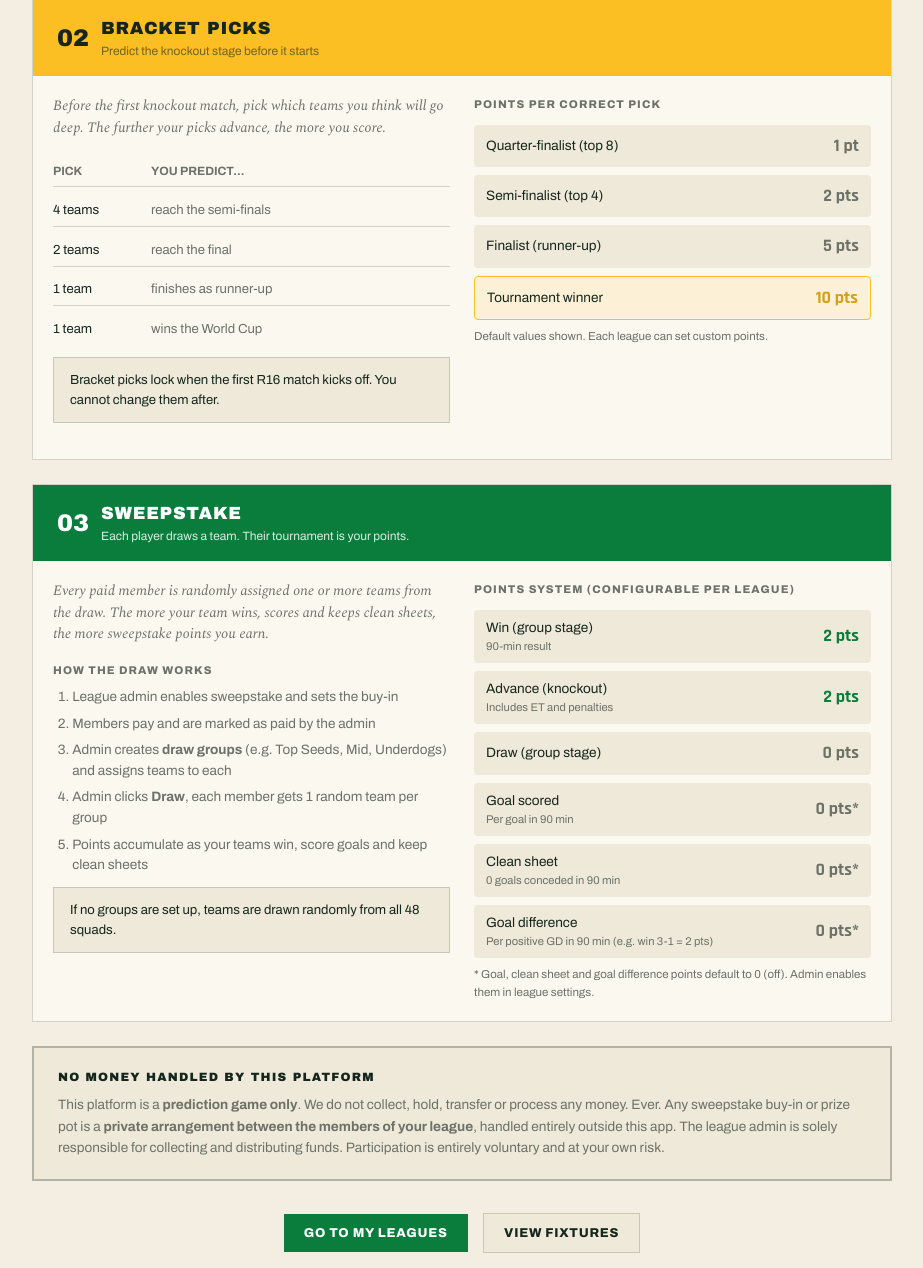
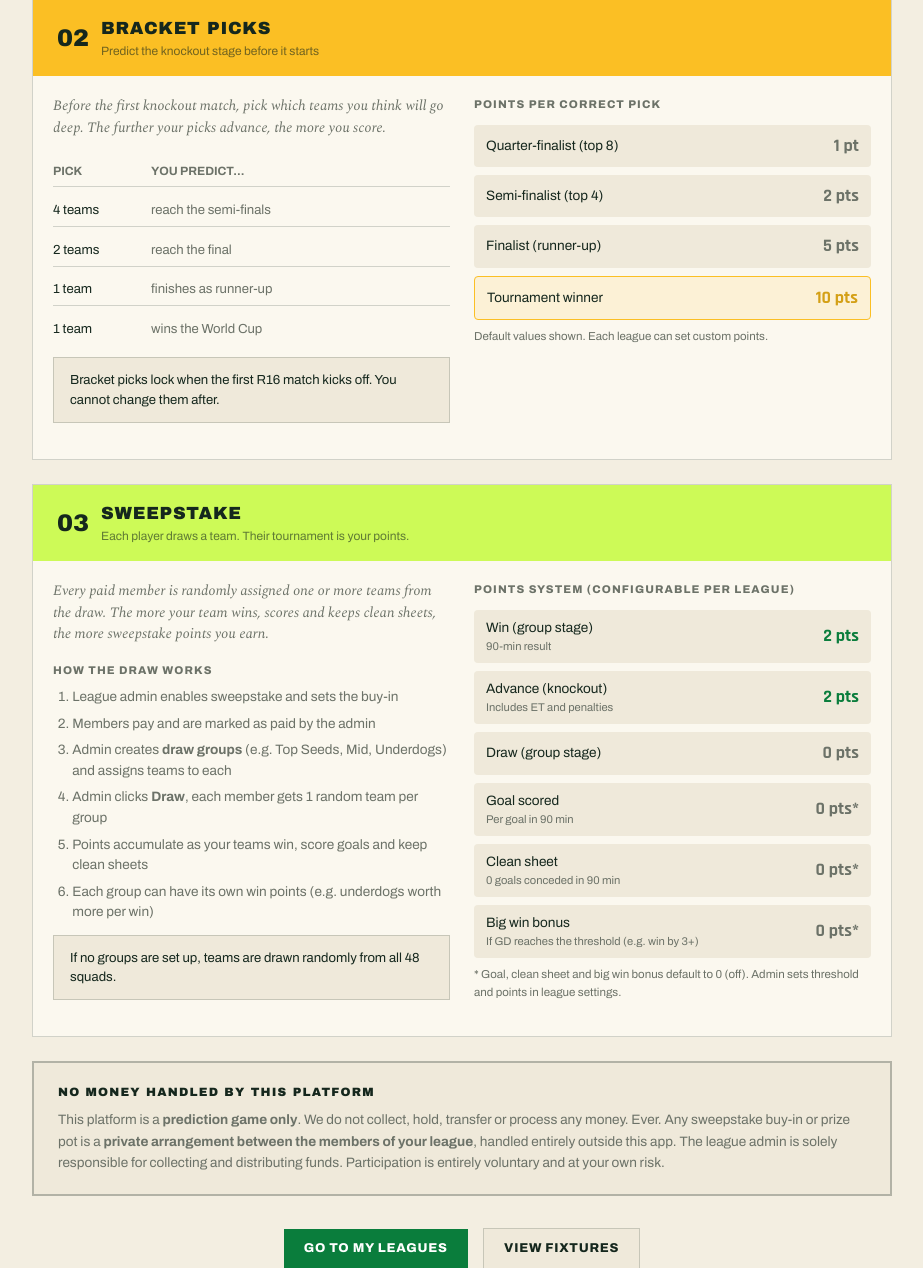
Before and after one commit to FranciscoAmaro24/World-cup, a FastAPI app: page /rules in a window 1280 px wide. Shown: the part 577-1845 px from the top of the page, without its empty margins (178-1101 px from the left). Run offline with FastAPI, Linux system fonts and the light colour scheme; parts of the project's set-up code (start-up, migrations or seed data) failed here and were passed over.

Commit message:
changed sweepsteak rules

```diff
--- a/app/main.py
+++ b/app/main.py
@@ -85,7 +85,9 @@ def _migrate_db():
         ("leagues", "sweep_pts_draw", "INTEGER DEFAULT 0"),
         ("leagues", "sweep_pts_goal", "INTEGER DEFAULT 0"),
         ("leagues", "sweep_pts_clean_sheet", "INTEGER DEFAULT 0"),
-        ("leagues", "sweep_pts_goal_diff", "INTEGER DEFAULT 0"),
+        ("leagues", "sweep_big_win_threshold", "INTEGER DEFAULT 0"),
+        ("leagues", "sweep_big_win_pts", "INTEGER DEFAULT 0"),
+        ("sweepstake_groups", "pts_win", "INTEGER"),
         ("sweepstake_assignments", "group_id", "INTEGER"),
     ]
     for table, col, col_type in migrations:
--- a/app/models.py
+++ b/app/models.py
@@ -70,7 +70,8 @@ class League(Base):
     sweep_pts_draw = Column(Integer, default=0)            # points per draw (group stage)
     sweep_pts_goal = Column(Integer, default=0)            # points per goal scored
     sweep_pts_clean_sheet = Column(Integer, default=0)     # points per clean sheet kept
-    sweep_pts_goal_diff = Column(Integer, default=0)       # points per positive goal difference
+    sweep_big_win_threshold = Column(Integer, default=0)   # min GD to trigger big win bonus (0 = off)
+    sweep_big_win_pts = Column(Integer, default=0)         # bonus points for a big win
 
     created_at = Column(DateTime, default=datetime.utcnow)
 
@@ -242,6 +243,7 @@ class SweepstakeGroup(Base):
     league_id = Column(Integer, ForeignKey("leagues.id"), nullable=False)
     name = Column(String(50), nullable=False)
     order_index = Column(Integer, default=0)
+    pts_win = Column(Integer, nullable=True)               # overrides league sweep_pts_win when set
 
     league = relationship("League", back_populates="sweepstake_groups")
     teams = relationship("SweepstakeGroupTeam", back_populates="group", cascade="all, delete-orphan")
--- a/app/routers/leagues.py
+++ b/app/routers/leagues.py
@@ -321,7 +321,8 @@ async def update_settings(
     sweep_pts_draw: int = Form(0),
     sweep_pts_goal: int = Form(0),
     sweep_pts_clean_sheet: int = Form(0),
-    sweep_pts_goal_diff: int = Form(0),
+    sweep_big_win_threshold: int = Form(0),
+    sweep_big_win_pts: int = Form(0),
     db: Session = Depends(get_db),
 ):
     user = auth.get_current_user(request, db)
@@ -350,7 +351,8 @@ async def update_settings(
     league.sweep_pts_draw = max(0, sweep_pts_draw)
     league.sweep_pts_goal = max(0, sweep_pts_goal)
     league.sweep_pts_clean_sheet = max(0, sweep_pts_clean_sheet)
-    league.sweep_pts_goal_diff = max(0, sweep_pts_goal_diff)
+    league.sweep_big_win_threshold = max(0, sweep_big_win_threshold)
+    league.sweep_big_win_pts = max(0, sweep_big_win_pts)
     db.commit()
     return templates.TemplateResponse(
         "leagues/settings.html",
--- a/app/templates/rules.html
+++ b/app/templates/rules.html
@@ -137,11 +137,11 @@
 
   <!-- Mode 3: Sweepstake -->
   <div class="card" style="margin-bottom:1.5rem;overflow:hidden">
-    <div style="background:var(--gold);padding:1rem 1.5rem;display:flex;align-items:center;gap:.75rem">
-      <div style="font-family:'Archivo Black',sans-serif;font-size:1.5rem;color:#fff">03</div>
+    <div style="background:var(--pg-lime);padding:1rem 1.5rem;display:flex;align-items:center;gap:.75rem">
+      <div style="font-family:'Archivo Black',sans-serif;font-size:1.5rem;color:var(--pg-ink)">03</div>
       <div>
-        <div style="font-family:'Archivo Black',sans-serif;font-size:1.1rem;color:#fff;letter-spacing:.04em">SWEEPSTAKE</div>
-        <div style="font-size:.75rem;color:rgba(255,255,255,.85)">Each player draws a team. Their tournament is your points.</div>
+        <div style="font-family:'Archivo Black',sans-serif;font-size:1.1rem;color:var(--pg-ink);letter-spacing:.04em">SWEEPSTAKE</div>
+        <div style="font-size:.75rem;color:rgba(21,39,29,.6)">Each player draws a team. Their tournament is your points.</div>
       </div>
     </div>
     <div class="card-body" style="display:grid;grid-template-columns:1fr 1fr;gap:1.5rem">
@@ -156,6 +156,7 @@
           <li>Admin creates <strong>draw groups</strong> (e.g. Top Seeds, Mid, Underdogs) and assigns teams to each</li>
           <li>Admin clicks <strong>Draw</strong>, each member gets 1 random team per group</li>
           <li>Points accumulate as your teams win, score goals and keep clean sheets</li>
+          <li>Each group can have its own win points (e.g. underdogs worth more per win)</li>
         </ol>
         <div class="alert alert-info" style="margin-top:.75rem;font-size:.82rem">
           If no groups are set up, teams are drawn randomly from all 48 squads.
@@ -198,13 +199,13 @@
           </div>
           <div style="display:flex;justify-content:space-between;align-items:center;padding:.5rem .75rem;background:var(--pg-foot);border-radius:4px">
             <div>
-              <div style="font-size:.85rem">Goal difference</div>
-              <div style="font-size:.7rem;color:var(--pg-muted)">Per positive GD in 90 min (e.g. win 3-1 = 2 pts)</div>
+              <div style="font-size:.85rem">Big win bonus</div>
+              <div style="font-size:.7rem;color:var(--pg-muted)">If GD reaches the threshold (e.g. win by 3+)</div>
             </div>
             <span style="font-family:'Rajdhani',sans-serif;font-weight:700;font-size:1.1rem;color:var(--pg-muted)">0 pts*</span>
           </div>
         </div>
-        <p style="font-size:.72rem;color:var(--pg-muted);margin-top:.5rem">* Goal, clean sheet and goal difference points default to 0 (off). Admin enables them in league settings.</p>
+        <p style="font-size:.72rem;color:var(--pg-muted);margin-top:.5rem">* Goal, clean sheet and big win bonus default to 0 (off). Admin sets threshold and points in league settings.</p>
       </div>
     </div>
   </div>
--- a/app/templates/sweepstake/detail.html
+++ b/app/templates/sweepstake/detail.html
@@ -27,7 +27,7 @@
       {% if groups %}
       <span class="tag tag-gray">{{ groups|length }} group{% if groups|length != 1 %}s{% endif %} · {{ groups|sum(attribute='teams')|length }} teams</span>
       {% endif %}
-      <span class="tag tag-gray">Win: {{ league.sweep_pts_win or 2 }}pts · Draw: {{ league.sweep_pts_draw or 0 }}pts · Goal: {{ league.sweep_pts_goal or 0 }}pts · CS: {{ league.sweep_pts_clean_sheet or 0 }}pts · GD: {{ league.sweep_pts_goal_diff or 0 }}pts</span>
+      <span class="tag tag-gray">Win: {{ league.sweep_pts_win or 2 }}pts · Draw: {{ league.sweep_pts_draw or 0 }}pts · Goal: {{ league.sweep_pts_goal or 0 }}pts · CS: {{ league.sweep_pts_clean_sheet or 0 }}pts{% if league.sweep_big_win_threshold %} · Big win (≥{{ league.sweep_big_win_threshold }}gd): +{{ league.sweep_big_win_pts or 0 }}pts{% endif %}</span>
     </div>
   </div>
 
```
Also changed, not shown: app/routers/sweepstake.py (+46 -17 lines), app/templates/leagues/settings.html (+10 -3 lines), app/templates/sweepstake/groups.html (+17 -3 lines), data/worldcup.db.
